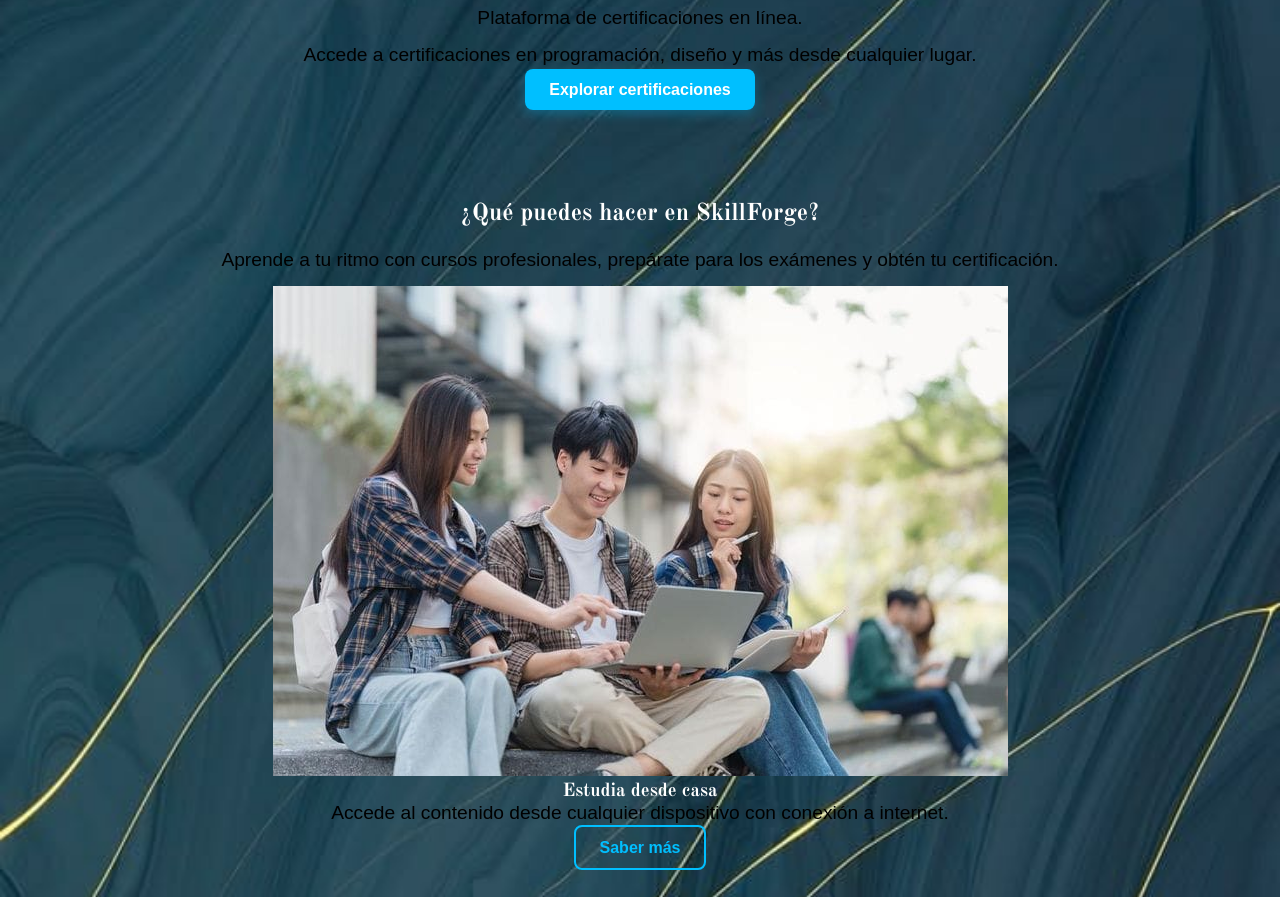
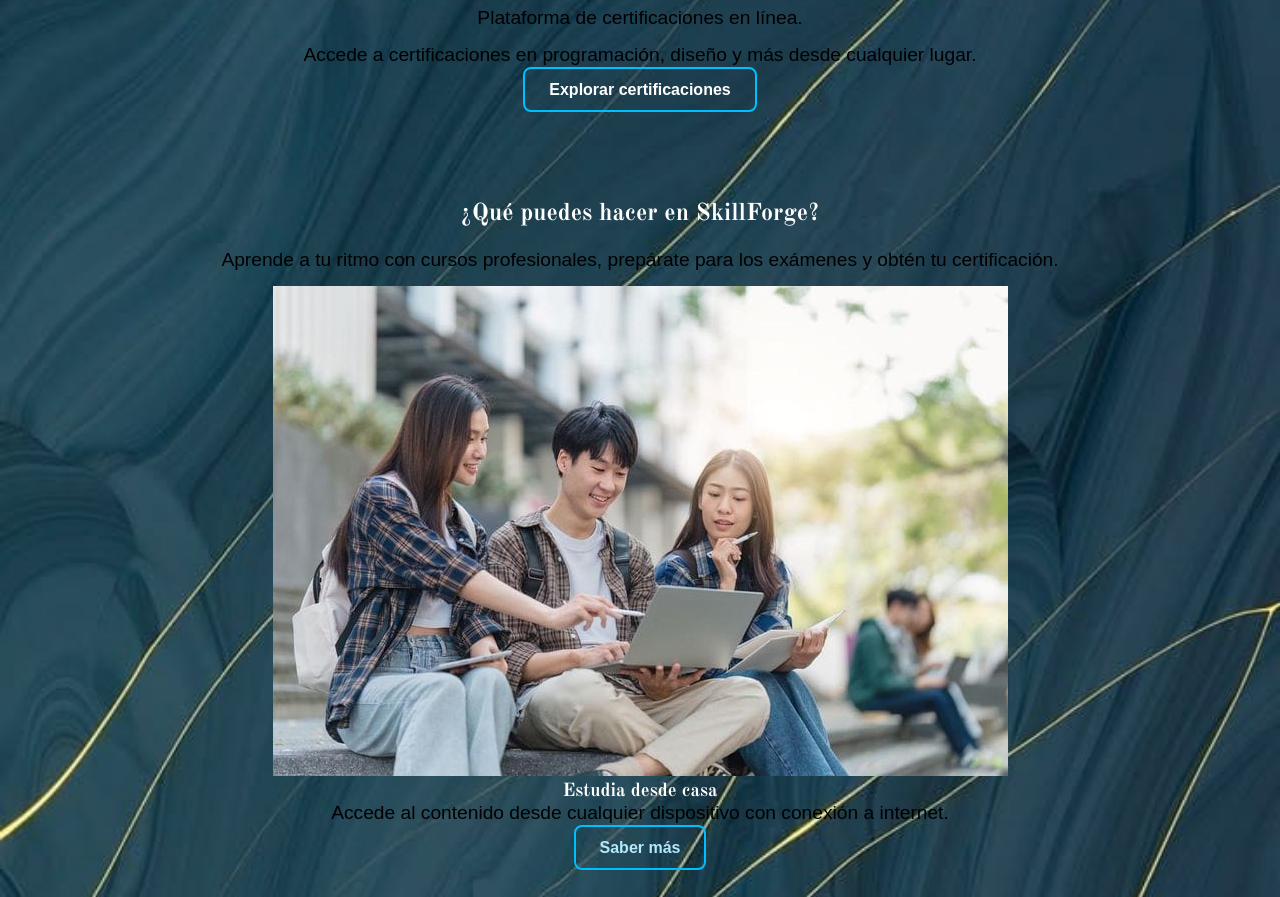
Before and after one commit to DannaMajhli/Examen2doParcial_Gina, a plain HTML site: page front/index.html in a window 1280 px wide. Shown: the part 355-1252 px from the top of the page. Drawn offline with nearby package versions, Linux system fonts and the light colour scheme; a web font is replaced by a local one.

Commit message:
"Cambie botones en la principal - Danna"

```diff
--- a/front/css/estilos.css
+++ b/front/css/estilos.css
@@ -452,25 +452,27 @@ header nav ul li a:hover {
 
 /* Botón azul brillante */
 .boton-primario {
-  background-color: #00bfff;
+  background-color: transparent;
   color: #fff;
-  box-shadow: 0 4px 12px rgba(0, 191, 255, 0.3);
+  border: 2px solid #00bfff;
 }
 
 .boton-primario:hover {
-  background-color: #009acd;
+  background-color: #111112;
   transform: translateY(-2px);
+  color: #fff;
+  border-color: #00eaff;
 }
 
 /* Botón oscuro con borde */
-.boton-secundario {
+.boton-secundario{
   background-color: transparent;
-  color: #00bfff;
+  color: #b2e9fb;
   border: 2px solid #00bfff;
 }
 
 .boton-secundario:hover {
-  background-color: #1a1a1a;
+  background-color: #171717;
   color: #fff;
   border-color: #00eaff;
   transform: translateY(-2px);
```
